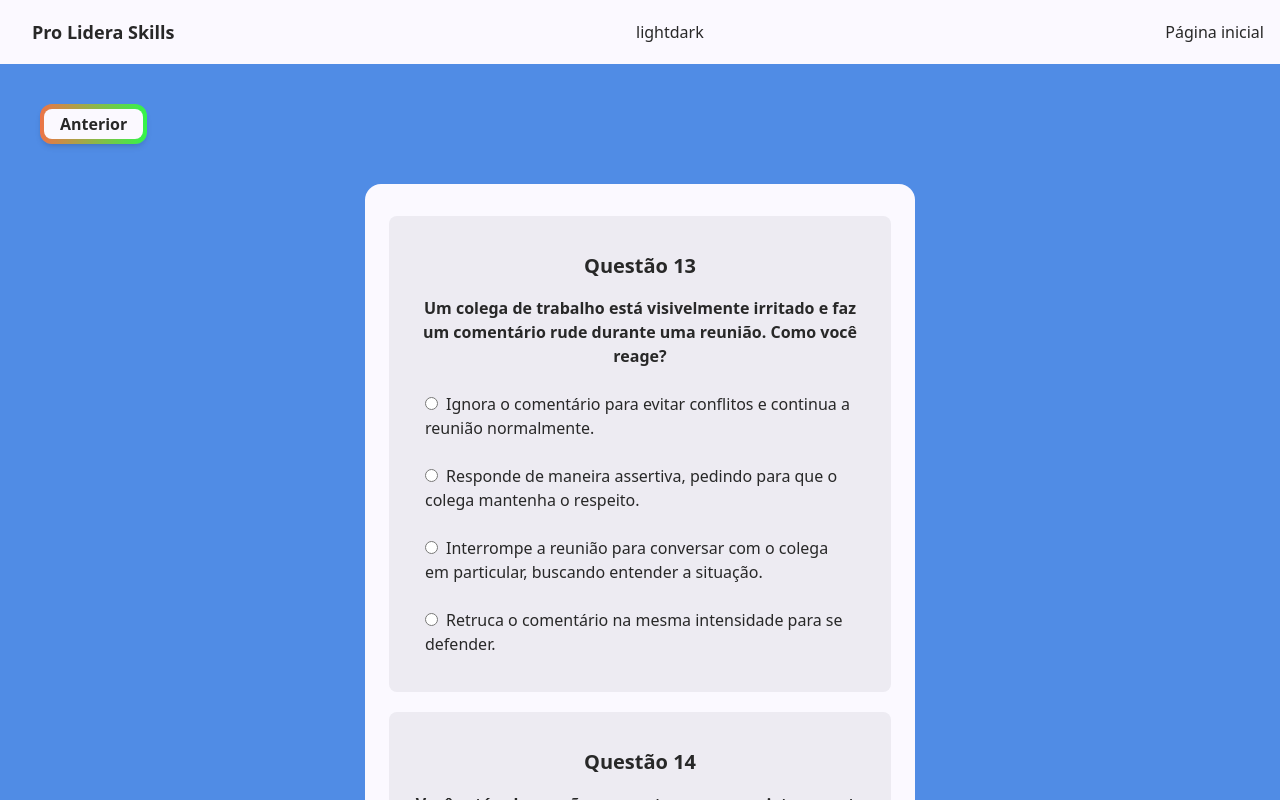
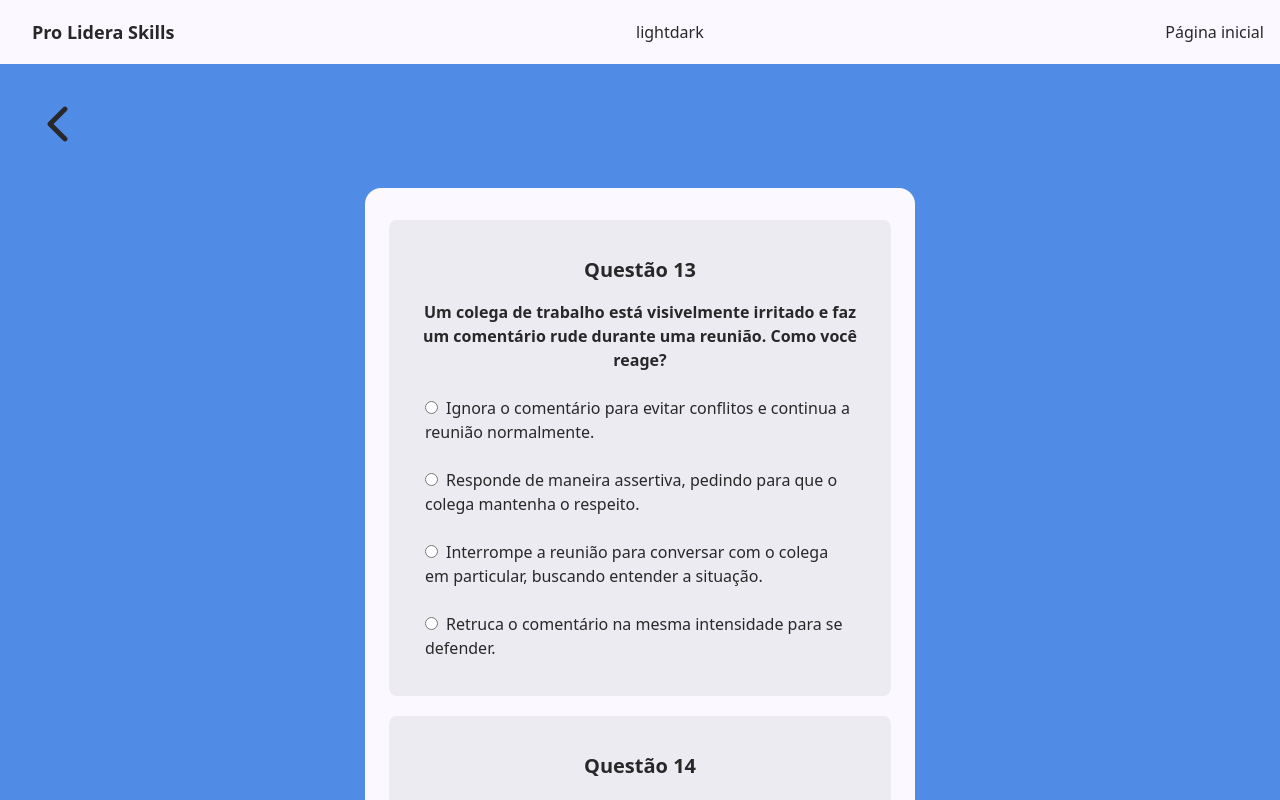
Before and after one commit to softexrecifepe/PI-PRO-LIDERA-TURMA-09-EQUIPE-02, a Next.js app: page /pages/questions-third-page in a window 1280 px wide. Shown: the top 800 px of the page. Built offline with nearby package versions, Linux system fonts and the light colour scheme.

Commit message:
implements back button

```diff
--- a/package.json
+++ b/package.json
@@ -9,6 +9,9 @@
     "lint": "next lint"
   },
   "dependencies": {
+    "@fortawesome/fontawesome-svg-core": "^6.7.1",
+    "@fortawesome/free-solid-svg-icons": "^6.7.1",
+    "@fortawesome/react-fontawesome": "^0.2.2",
     "jspdf": "^2.5.2",
     "jspdf-autotable": "^3.8.4",
     "next": "^15.0.3",
--- /dev/null
+++ b/src/app/components/back-button.tsx
@@ -0,0 +1,11 @@
+import { FontAwesomeIcon } from '@fortawesome/react-fontawesome'
+import { faChevronLeft } from '@fortawesome/free-solid-svg-icons'
+import Link from 'next/link'
+
+export function BackButton({href, onclick}: {href: string, onclick?: () => void}){
+    return(
+        <Link href={href} onClick={onclick}>
+            <FontAwesomeIcon icon={faChevronLeft} type='button'  className='size-10'/>
+        </Link>
+    )
+}
--- a/src/app/pages/questions-second-page/page.tsx
+++ b/src/app/pages/questions-second-page/page.tsx
@@ -2,6 +2,7 @@
 
 import { Forms } from "@/app/components/forms";
 import { Button } from "@/app/components/button";
+import { BackButton } from "@/app/components/back-button";
 
 export default function Page1() {
 
@@ -21,8 +22,9 @@ export default function Page1() {
     }
     return (
         <div>
+
             <div className="m-10">
-                <Button buttonText="Anterior" type="button" href="questions-first-page"/>
+            <BackButton href="questions-first-page" />
             </div>
             <form action="questions-third-page" id="formC">
                 <Forms sliceStart={6} sliceEnd={12} />
--- a/src/app/pages/questions-third-page/page.tsx
+++ b/src/app/pages/questions-third-page/page.tsx
@@ -2,6 +2,7 @@
 
 import { Forms } from "@/app/components/forms";
 import { Button } from "@/app/components/button";
+import { BackButton } from "@/app/components/back-button";
 
 export default function Page2() {
 
@@ -26,7 +27,7 @@ export default function Page2() {
     return (
         <div>
             <div className="m-10">
-                <Button buttonText="Anterior" onClick={() => singlePage()} type="button" href="questions-second-page"/>
+                    <BackButton onclick={() => singlePage()} href="questions-second-page"/>
             </div>
             <form action="results" id="formC">
                 <Forms sliceStart={12} sliceEnd={18} />
```
Also changed, not shown: 1 other file (tests, documents, lock files or other folders).
